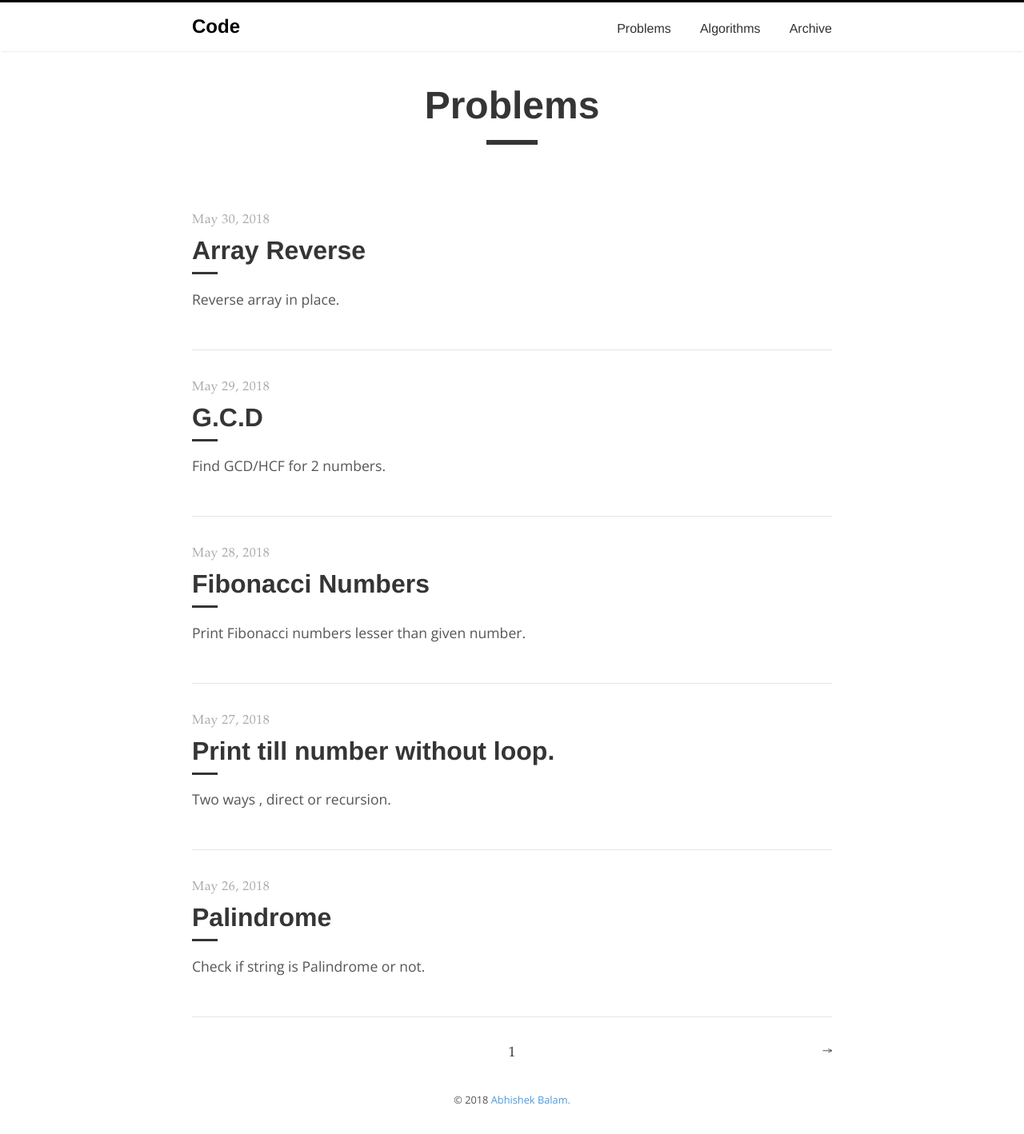
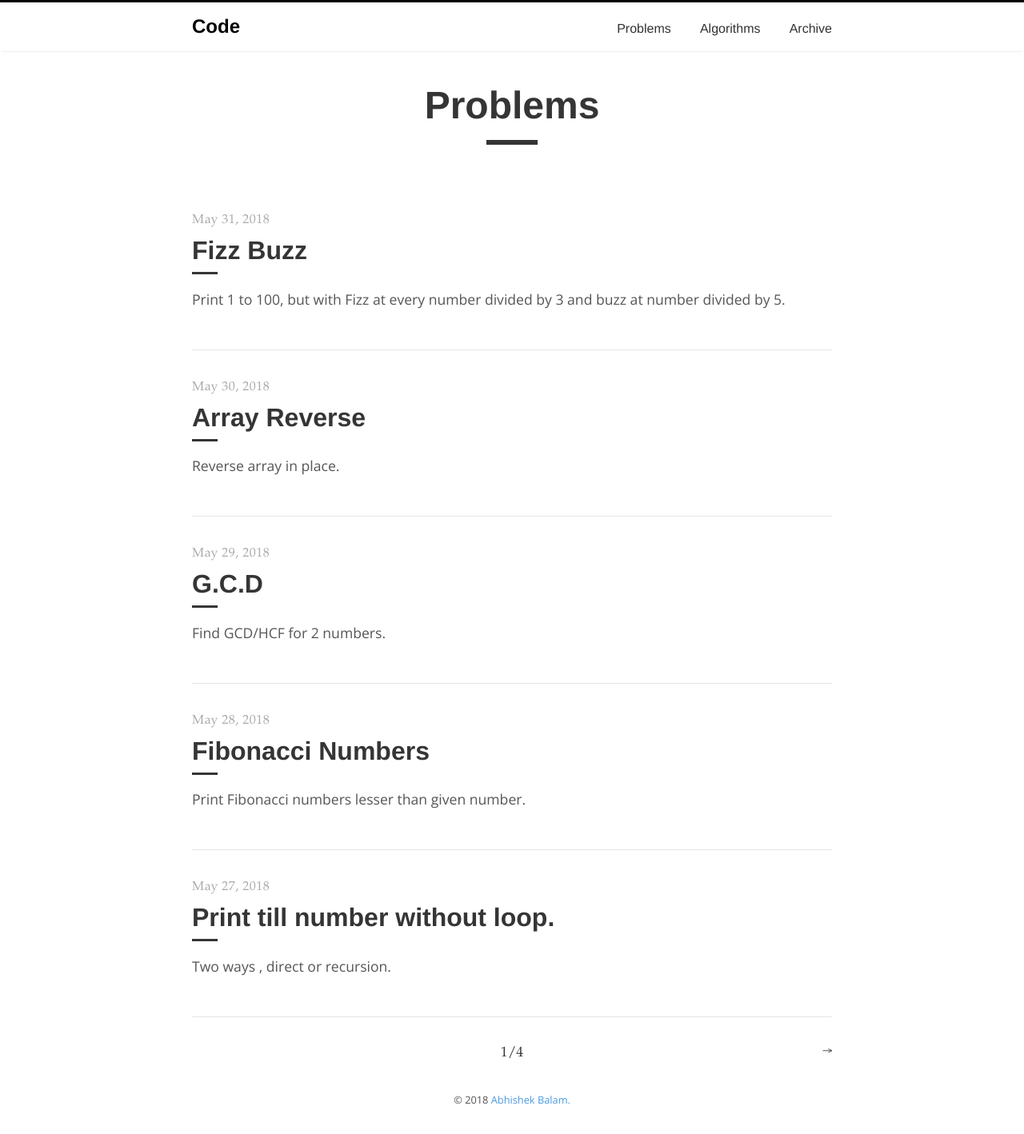
Before and after one commit to abhishekbalam-xyz/code, a Jekyll site: the page built from problems/index.html, in a window 1280 px wide. Shown: the whole page at 80% size. Built offline with Jekyll 4.4.1, drawn with Linux system fonts in a browser that asks for light colours; the list of posts is cut into pages by our own code.

Commit message:
Wed Jul  4 22:56:45 IST 2018

```diff
--- /dev/null
+++ b/_posts/2018-05-31-fizz-buzz.md
@@ -0,0 +1,18 @@
+---
+layout: post
+title: "Fizz Buzz"
+subtitle: "Print 1 to 100, but with Fizz at every number divided by 3 and buzz at number divided by 5."
+
+---
+
+# Note
+
+A program that prints the numbers from 1 to 100 and for multiples of '3' print "Fizz" instead of the number and for the multiples of '5' print "Buzz".
+
+# Java
+
+<script src="https://gist.github.com/abhishekbalam/7abedca773d287fa7c9f9c9ecc96f1f7.js"></script>
+
+# Python
+
+<script src="https://gist.github.com/abhishekbalam/dfdc701a2a2fbcb215b36fce2914bc89.js"></script>
--- a/base/_layouts/blog.html
+++ b/base/_layouts/blog.html
@@ -38,5 +38,5 @@ layout: default
     <a href="{{ paginator.next_page_path | prepend: site.baseurl }}" class="right arrow">&#8594;</a>
   {% endif %}
 
-  <span>{{ paginator.page }}</span>
+  <span>{{ paginator.page}}/{{ paginator.total_pages}}</span>
 </div>
```
Also changed, not shown: 12 other files.
